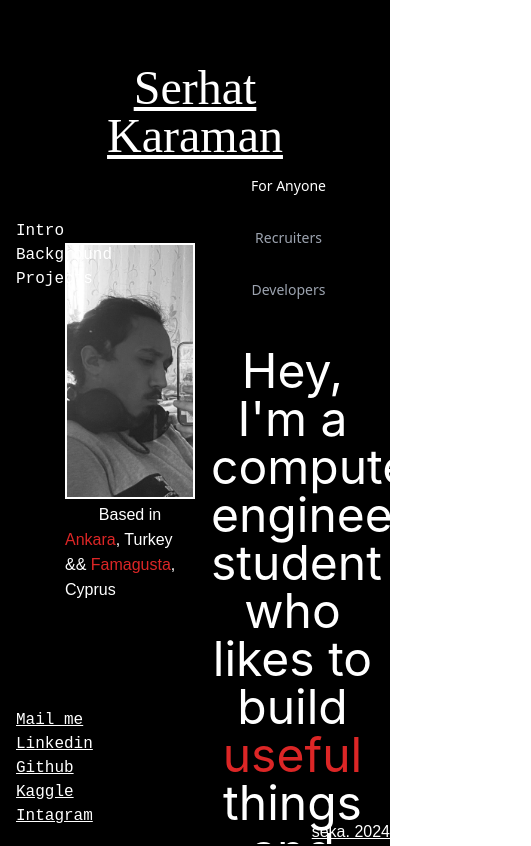
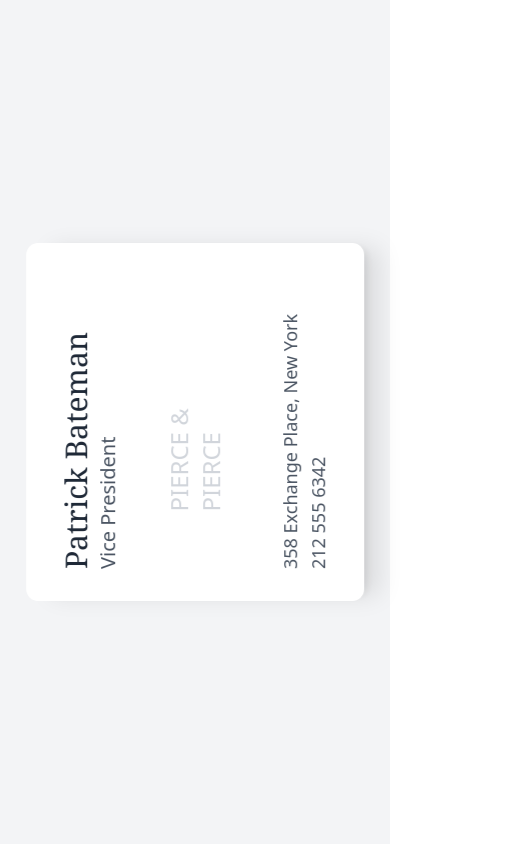
Before and after one commit to SerhatKaraman0/seka, a React (Vite) app: page / in a window 390 px wide. Shown: the top 846 px of the page, 531 px wide, since content can reach past the window. Built offline with nearby package versions, Linux system fonts and the light colour scheme.

Commit message:
added mobile view

```diff
--- a/src/App.tsx
+++ b/src/App.tsx
@@ -3,14 +3,32 @@
 import MainContentComponent from "./components/MainContentComponent";
 import NavbarComponent from "./components/NavbarComponent";
 import ProjectsComponent from "./components/ProjectsComponent";
+import LuxuryBusinessCard from "./components/MobileComponent";
+
+import React, { useState, useEffect } from "react";
 
 function App() {
+  const [isMobile, setIsMobile] = useState(false);
+
+  useEffect(() => {
+    const checkScreenSize = () => {
+      if (window.innerWidth < 800) {  // Mobile breakpoint
+        setIsMobile(true);
+      } else {
+        setIsMobile(false);
+      }
+    };
+
+    checkScreenSize();
+
+    window.addEventListener("resize", checkScreenSize);
+
+    return () => window.removeEventListener("resize", checkScreenSize);
+  }, []);
+
   return (
     <div className="bg-black relative w-screen h-screen max-w-full">
-      <NavbarComponent />
-      <MainContentComponent />
-      <BackgroundComponent />
-      <ProjectsComponent />
+      <LuxuryBusinessCard />
     </div>
   );
 }
--- /dev/null
+++ b/src/components/MobileComponent.tsx
@@ -0,0 +1,69 @@
+import React, { useState } from 'react';
+
+const LuxuryBusinessCard = () => {
+  const [isFlipped, setIsFlipped] = useState(false);
+
+  return (
+    <div className="min-h-screen w-full flex items-center justify-center bg-gray-100 p-4">
+      {/* Portrait mode container - centered */}
+      <div className="relative w-[120vh] h-[40vh] max-w-[900px] max-h-[1000px]">
+        {/* Rotation container for landscape orientation */}
+        <div className="absolute top-1/2 left-1/2 origin-center -translate-x-1/2 -translate-y-1/2 -rotate-90 w-full h-full">
+          {/* Perspective wrapper */}
+          <div
+            className="w-full h-full relative cursor-pointer"
+            style={{ perspective: "1200px" }}
+            onClick={() => setIsFlipped(!isFlipped)}
+          >
+            {/* Card Container */}
+            <div
+              className="w-full h-full absolute transition-transform duration-700 ease-in-out"
+              style={{
+                transformStyle: "preserve-3d",
+                transform: isFlipped ? "rotateY(180deg)" : "rotateY(0deg)",
+              }}
+            >
+              {/* Front Side */}
+              <div
+                className="w-full h-full absolute bg-white shadow-xl rounded-xl p-8"
+                style={{ backfaceVisibility: "hidden" }}
+              >
+                <div>
+                  <h1 className="text-3xl font-serif text-gray-800">Patrick Bateman</h1>
+                  <p className="text-xl text-gray-600">Vice President</p>
+                </div>
+
+                <div className="absolute top-1/2 left-1/2 -translate-x-1/2 -translate-y-1/2">
+                  <p className="text-2xl text-gray-300">PIERCE & PIERCE</p>
+                </div>
+
+                <div className="absolute bottom-8">
+                  <p className="text-lg text-gray-600">358 Exchange Place, New York</p>
+                  <p className="text-lg text-gray-600">212 555 6342</p>
+                </div>
+              </div>
+
+              {/* Back Side */}
+              <div
+                className="w-full h-full absolute bg-gray-50 shadow-xl rounded-xl p-8"
+                style={{
+                  backfaceVisibility: "hidden",
+                  transform: "rotateY(180deg)"
+                }}
+              >
+                <div className="flex flex-col items-center justify-center h-full">
+                  <div className="w-24 h-24 border-2 border-gray-300 rounded-full flex items-center justify-center">
+                    <span className="text-gray-400 text-xl">P&P</span>
+                  </div>
+                  <p className="mt-6 text-gray-500 text-lg">MERGERS AND ACQUISITIONS</p>
+                </div>
+              </div>
+            </div>
+          </div>
+        </div>
+      </div>
+    </div>
+  );
+};
+
+export default LuxuryBusinessCard;
--- a/vite.config.ts
+++ b/vite.config.ts
@@ -3,6 +3,9 @@
 import path from "path";
 
 export default defineConfig({
+  server: {
+    host: '0.0.0.0',
+  },
   plugins: [react()],
   resolve: {
     alias: {
```
Also changed, not shown: 1 other file (tests, documents, lock files or other folders).
